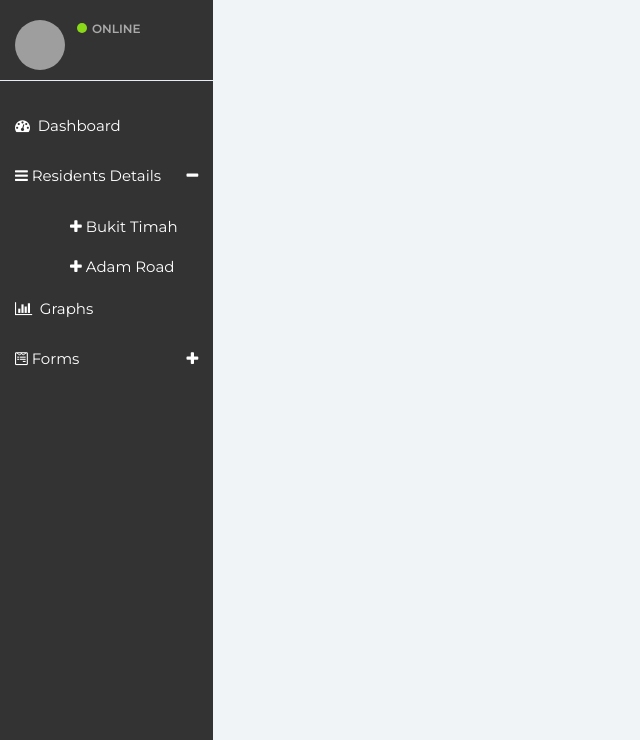
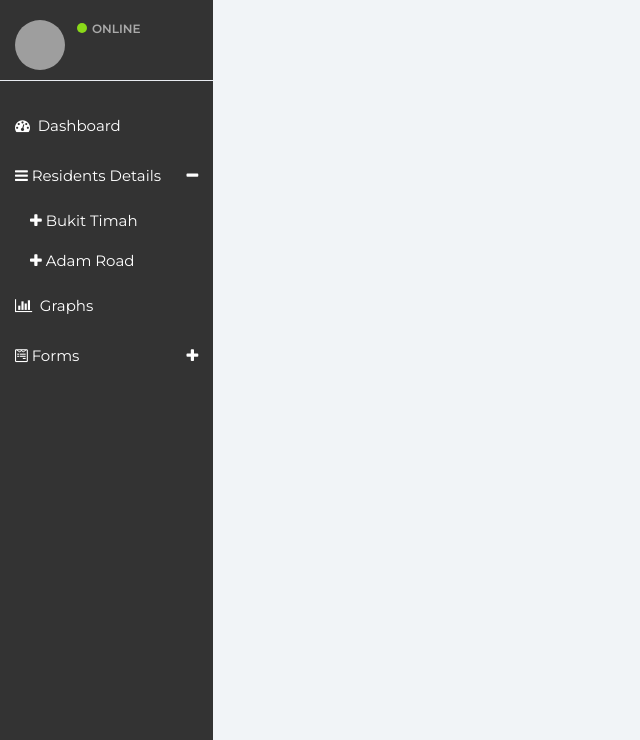
Before and after one commit to davidlwr/InternetExplorers, a Python web app: template web/templates/nav_bar.html in a window 1280 px wide, after a click on "Residents Details". Shown: the part 60-800 px from the top of the page, without its empty margins (0-640 px from the left). Run offline with Jinja, Linux system fonts and the light colour scheme; the template is opened without the code that fills it, so the values that code supplies are empty; some libraries are stand-ins or nearby versions; grey boxes are pictures that could not be loaded.

Commit message:
UI Fixes
Realign nav bar 3rd layer dropdown

```diff
--- a/web/static/css/styles.css
+++ b/web/static/css/styles.css
@@ -812,14 +812,14 @@ a.label:hover, a.label:focus {
 
 .sidebar ul.nav ul.children {
   width: auto;
-  padding-top: 3px;
+  padding: 0;
   color: #fff;
   margin: 0; }
 
 .sidebar ul.nav ul.children li a {
   height: 40px;
   background: #333;
-  padding-top: 3px;
+  padding: 0;
   color: #fff; }
 
 .sidebar ul.nav li.current a {
```
